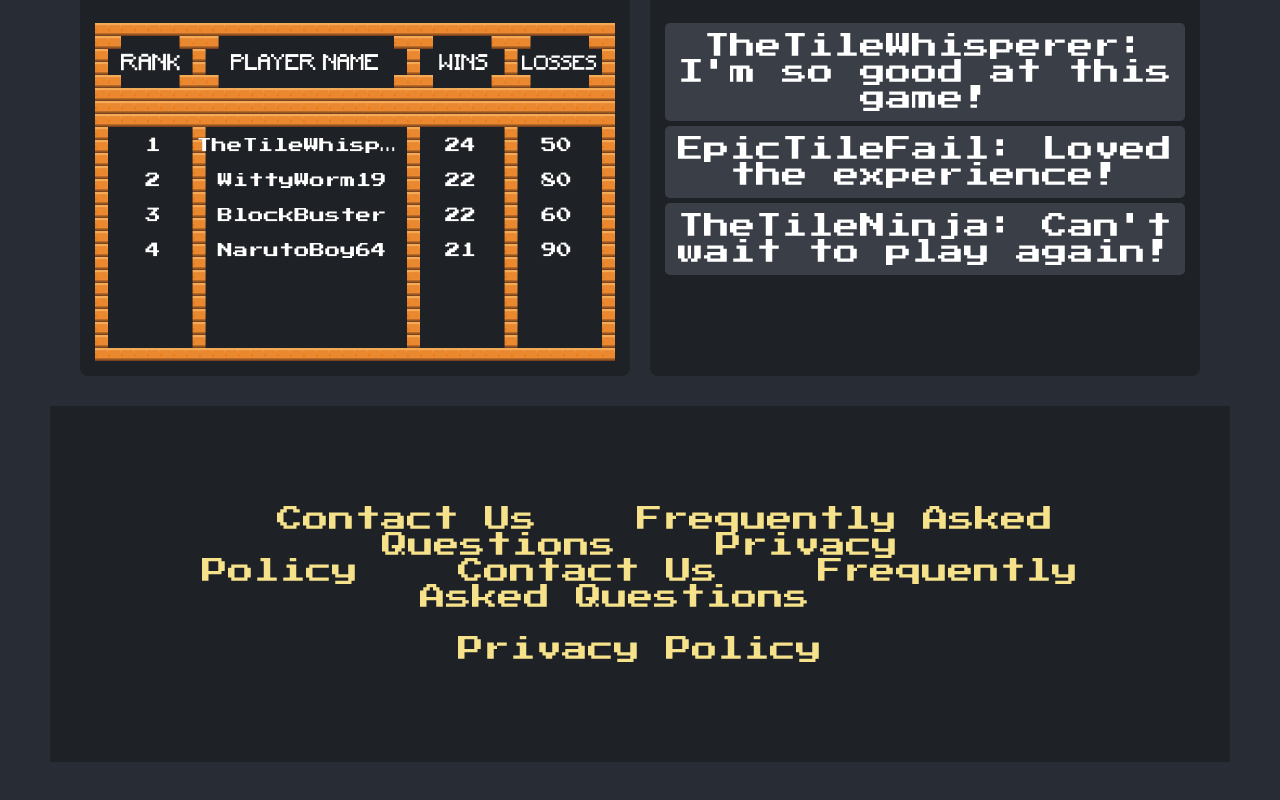
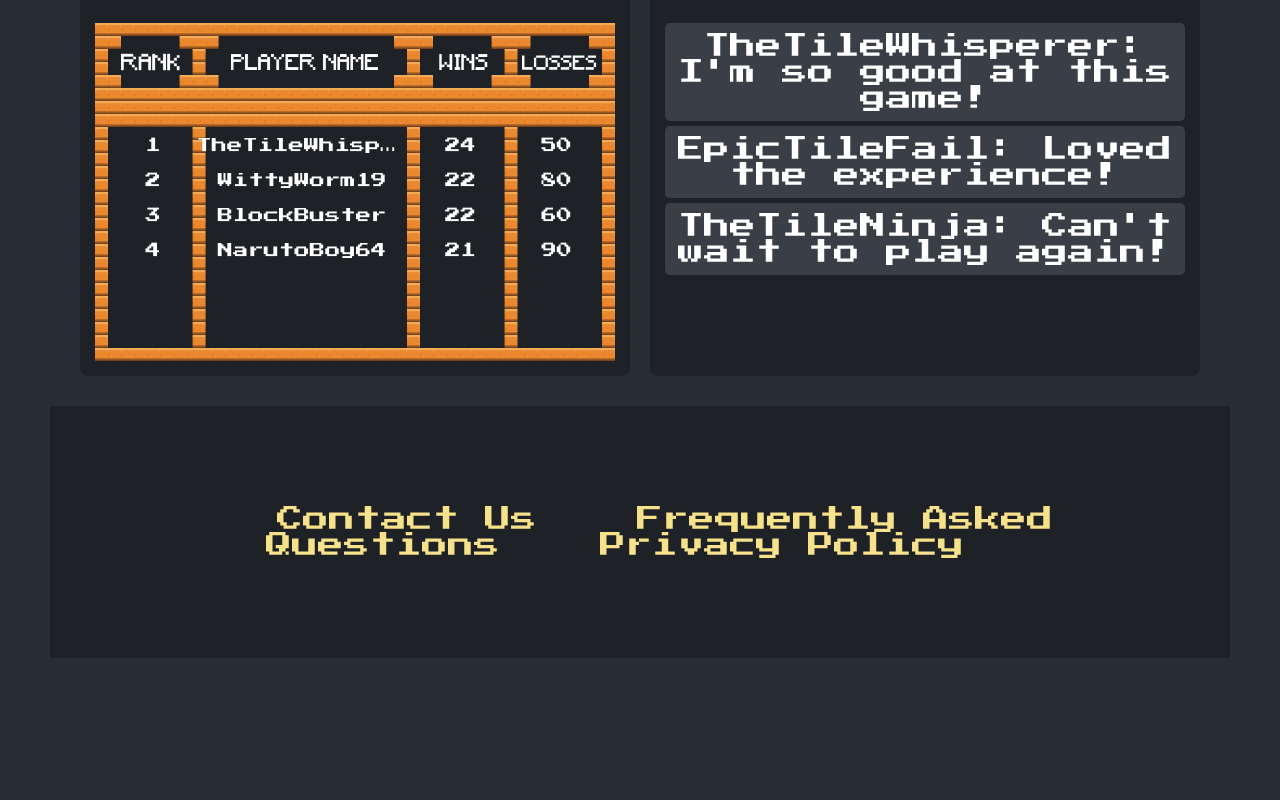
Before and after one commit to uprm-inso4116-2024-2025-s1/semester-project-multiplayer-dominoes, a React (Create React App) app in the folder frontend/: page / in a window 1280 px wide. Shown: the part 1316-2116 px from the top of the page. After the commit the page ends 2024 px from the top, so only its background shows below. Built offline with nearby package versions, Linux system fonts and the light colour scheme.

Commit message:
fixed small error on display

```diff
--- a/frontend/src/Home/Home.js
+++ b/frontend/src/Home/Home.js
@@ -99,11 +99,6 @@ const Home = () => {
             <a href="#"onClick={playSound}>Contact Us</a>
             <a href="#"onClick={playSound}>Frequently Asked Questions</a>
             <a href="#"onClick={playSound}>Privacy Policy</a>
-                <a href="/contact-us">Contact Us</a>
-                <a href="/faqs">Frequently Asked Questions</a>
-                <br></br>
-                <br></br>
-                <a href="/privacy-policy">Privacy Policy</a>
             </div>
         </footer>
         <audio id="clickSound" src="/DominoesClick.wav" preload="auto"></audio>
```
